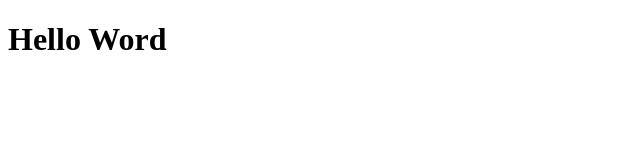
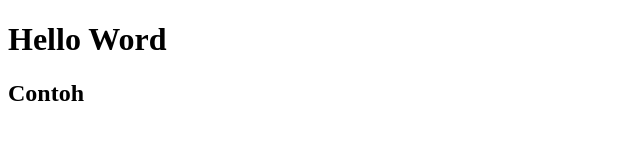
Before and after one commit to nndfeb/belajar-git-remote, a plain HTML site: page hello.html in a window 1280 px wide. Shown: the whole page, without its empty margins (0-640 px from the left). Drawn offline with Linux system fonts and the light colour scheme.

Commit message:
Add contoh to index.html

```diff
--- a/hello.html
+++ b/hello.html
@@ -7,5 +7,6 @@
   </head>
   <body>
     <h1>Hello Word</h1>
+    <h2>Contoh</h2>
   </body>
 </html>
```
